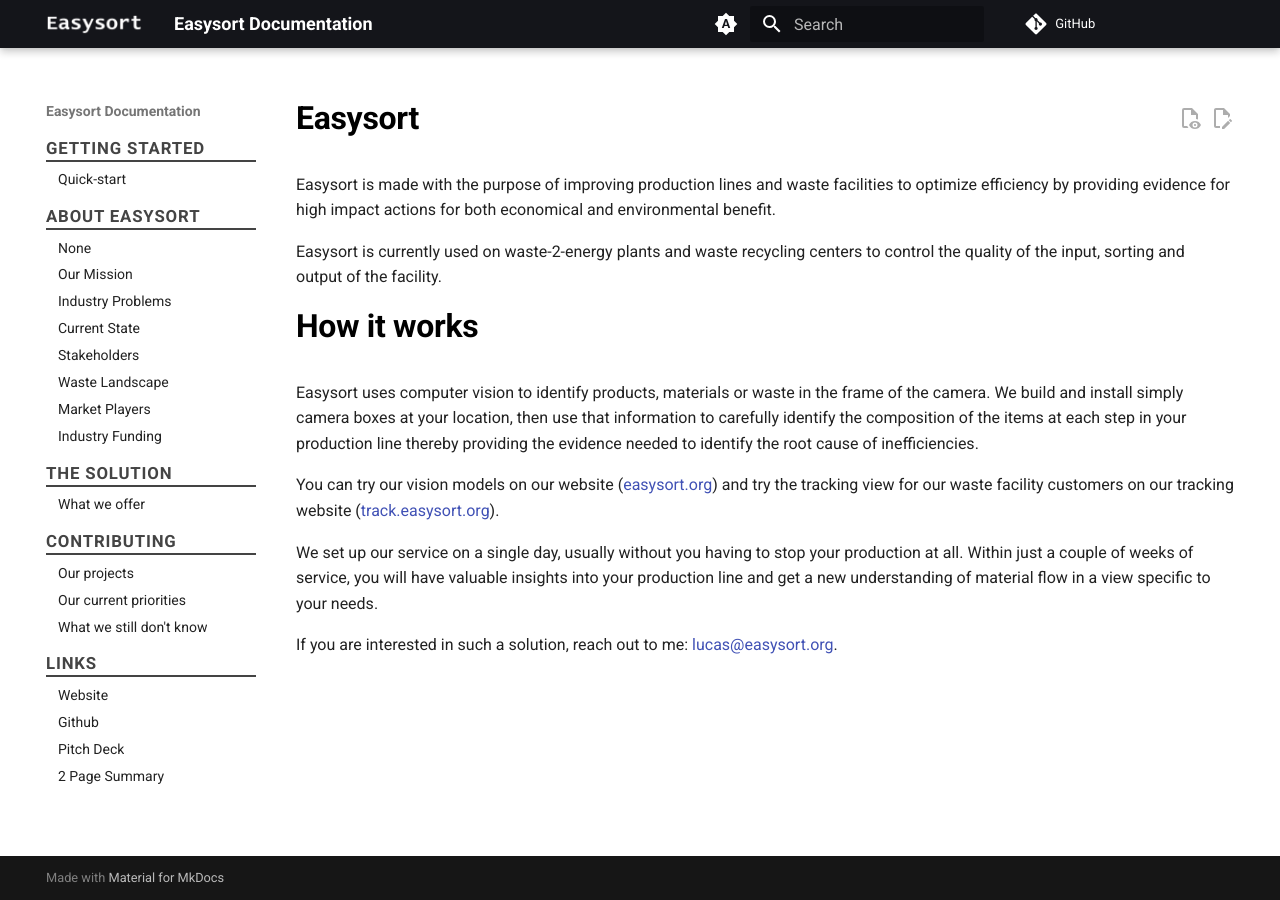
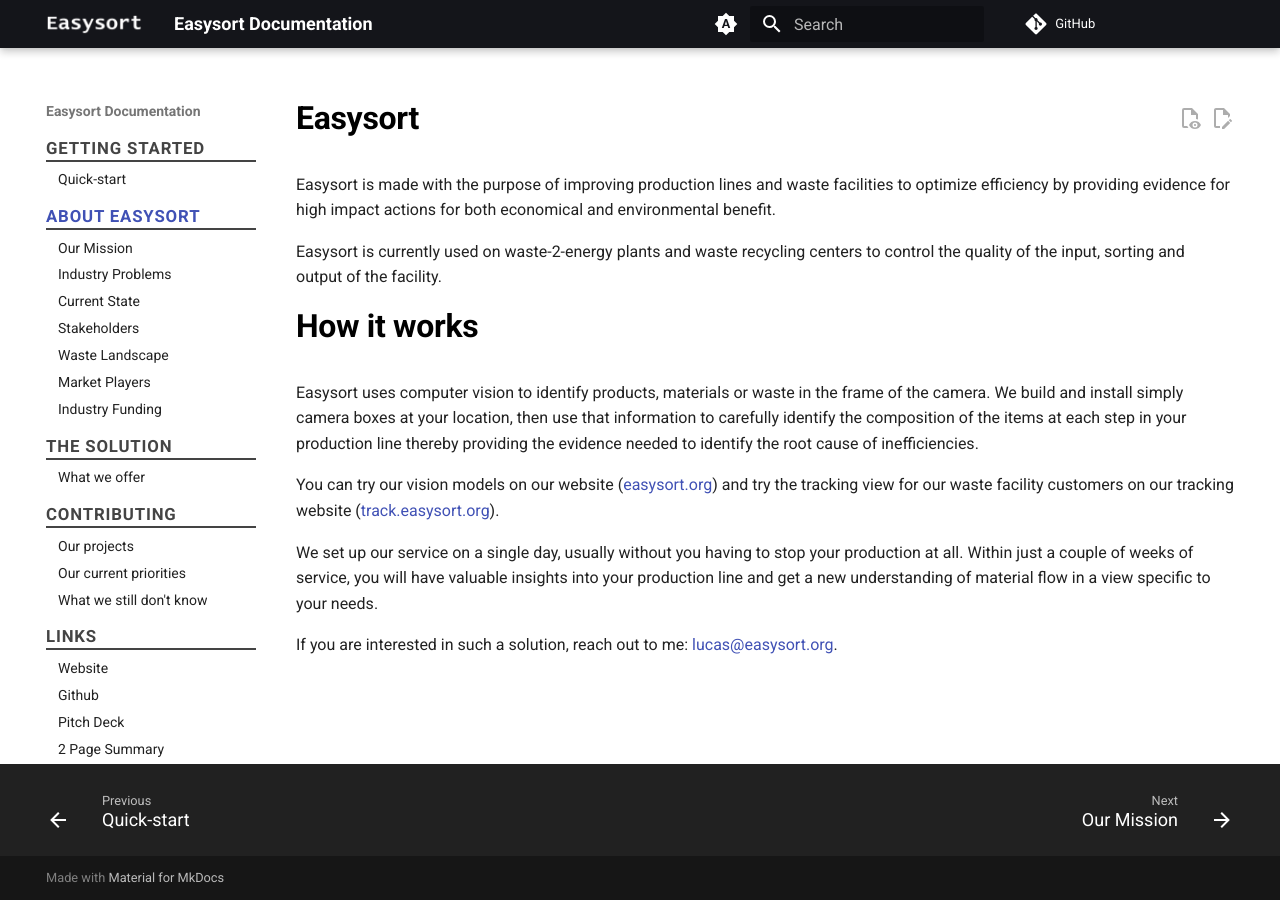
Before and after one commit to Easysort/Easysort, an MkDocs documentation site: the page built from docs/why/index.md, in a window 1280 px wide. Built offline with MkDocs 1.6.1 and Material for MkDocs 9.7.7, drawn with Linux system fonts in a browser that asks for light colours; comment, search, counter and statistics services are not loaded; some of the changed lines change nothing that is shown.

Commit message:
pathing issue

```diff
--- a/mkdocs.yml
+++ b/mkdocs.yml
@@ -9,7 +9,7 @@
     - index.md
     - Quick-start: getting-started/quick-start.md
   - ABOUT EASYSORT:
-    - about/index.md
+    - why/index.md
     - Our Mission: why/mission.md
     - Industry Problems: why/issues.md
     - Current State: why/current-state.md
```
